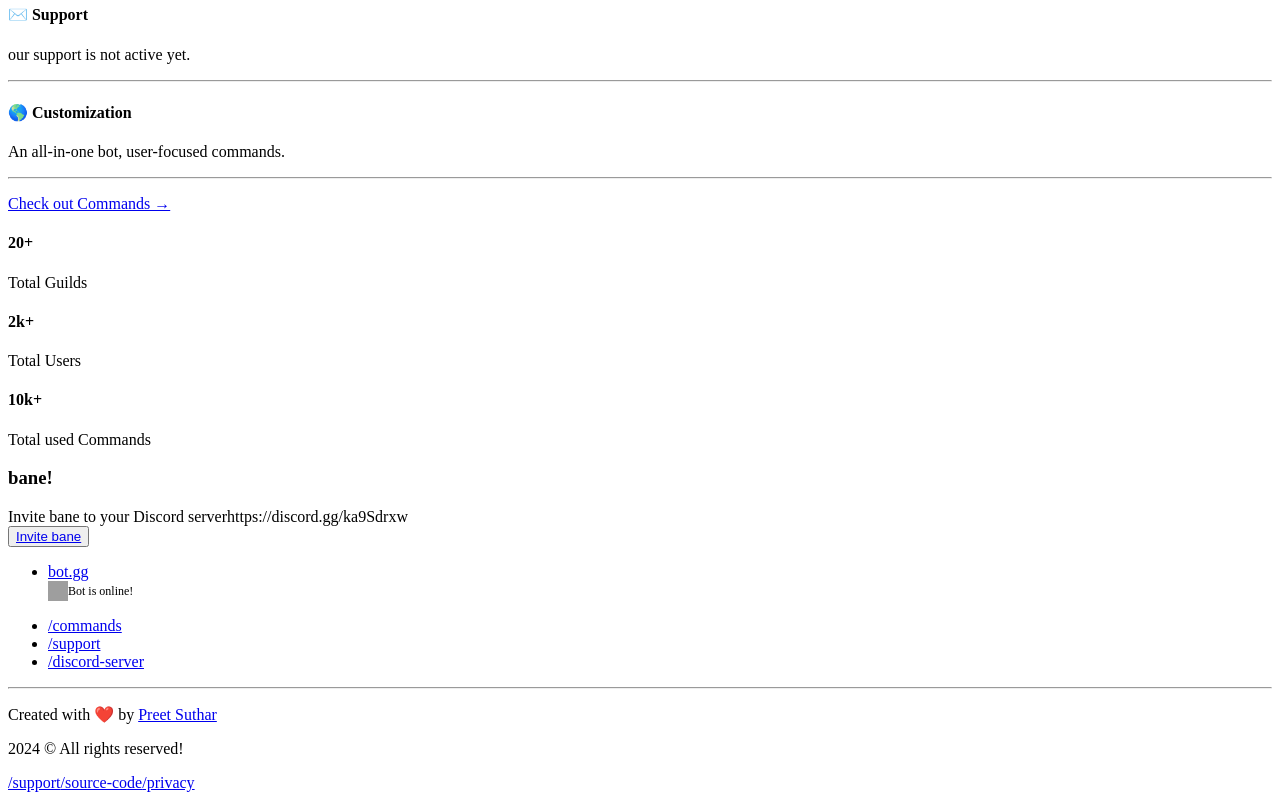
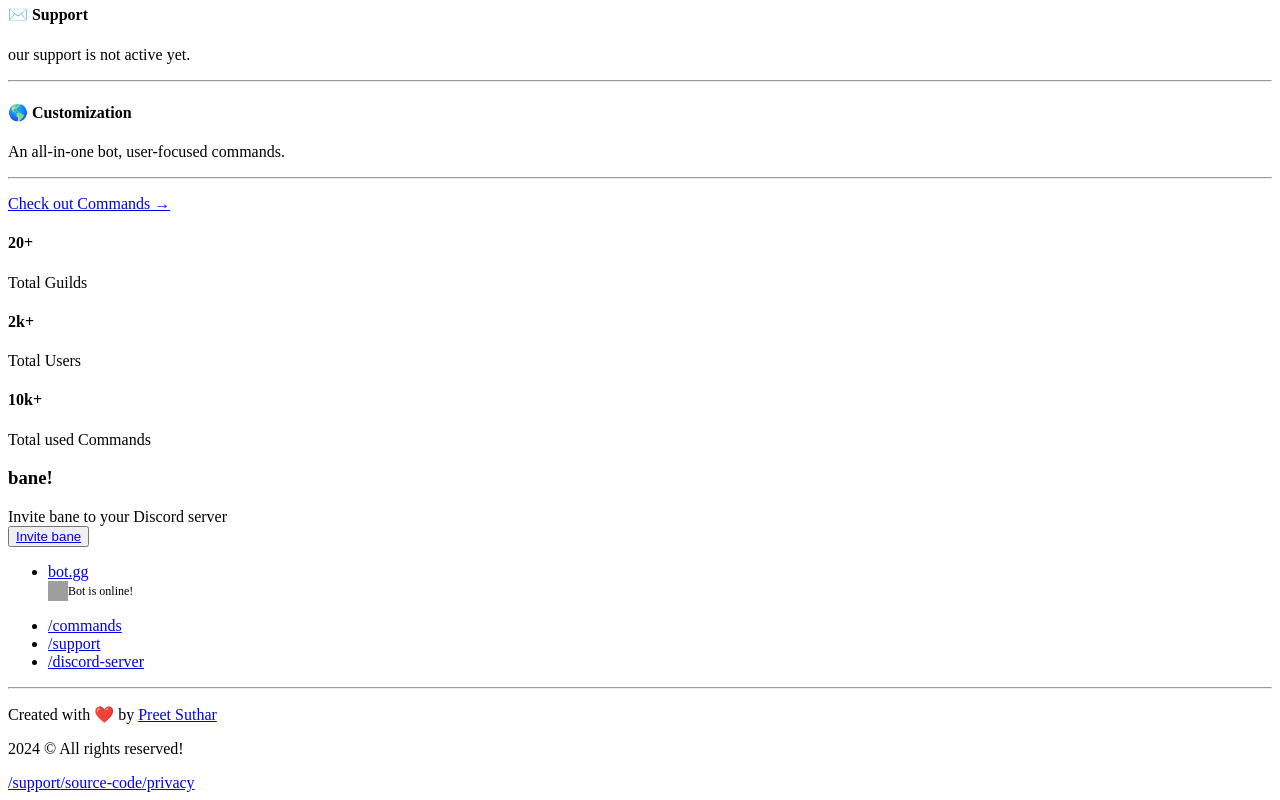
Before and after one commit to phobu/glorybot, a Next.js app: page / in a window 1280 px wide. Shown: the part 457-1257 px from the top of the page. Built offline with nearby package versions, Linux system fonts and the light colour scheme; grey boxes are pictures that could not be loaded.

Commit message:
Update JoinNow.js

```diff
--- a/src/components/JoinNow.js
+++ b/src/components/JoinNow.js
@@ -8,10 +8,10 @@
           <h3>bane!</h3>
         </div>
         <div className="joinUs-para p-color">
-          Invite bane to your Discord server{"https://discord.gg/ka9Sdrxw"}
+          Invite bane to your Discord server{" "}
         </div>
         <button className="btn">
-          <Link className="h-color no-decoration" href="#">
+          <Link className="h-color no-decoration" href="https://discord.gg/ka9Sdrxw">
             Invite bane
           </Link>
         </button>
```
